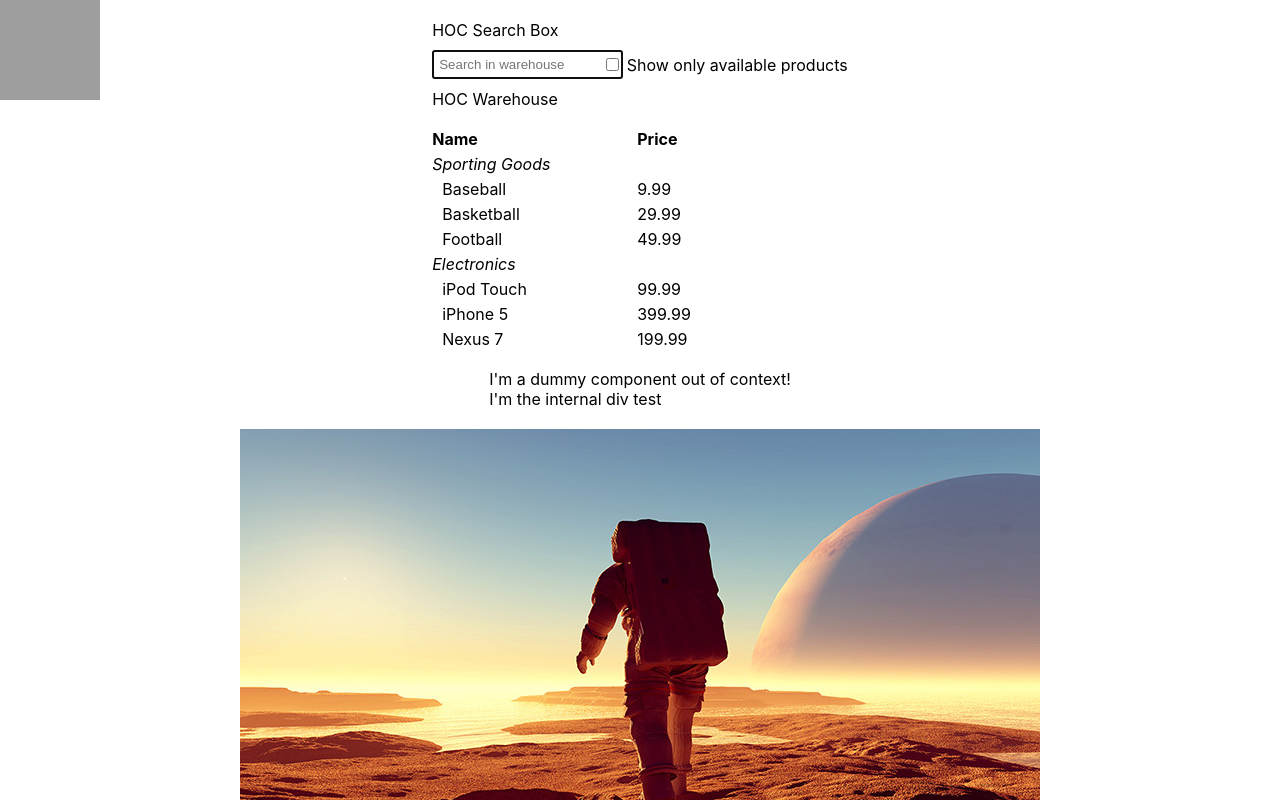
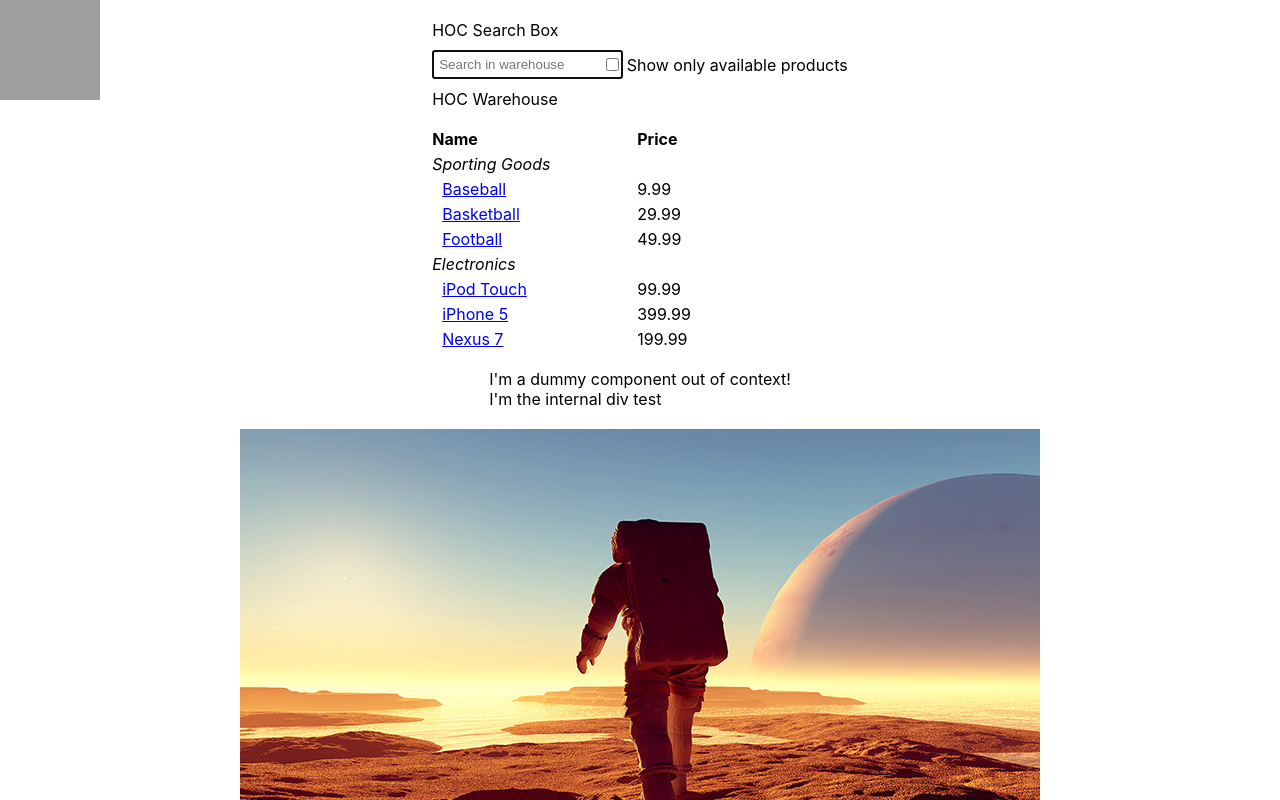
Before and after one commit to emilioSp/thinking-in-react, a React (Create React App) app: page / in a window 1280 px wide. Shown: the top 800 px of the page. Built offline with nearby package versions, Linux system fonts and the light colour scheme; grey boxes are pictures that could not be loaded.

Commit message:
React Router

```diff
--- a/package.json
+++ b/package.json
@@ -8,6 +8,7 @@
     "@testing-library/user-event": "^12.1.10",
     "react": "^17.0.1",
     "react-dom": "^17.0.1",
+    "react-router-dom": "^5.2.0",
     "react-scripts": "4.0.0",
     "web-vitals": "^0.2.4"
   },
--- a/src/App.js
+++ b/src/App.js
@@ -10,6 +10,7 @@ import React, { useState } from 'react';
 import { MouseTrackerCloneElement } from './CloneElement';
 import { MouseTrackerRenderProps } from './RenderProps';
 import { UnControlledSearch } from './UnControlledSearch';
+import { BrowserRouter } from 'react-router-dom';
 
 function App(props) {
   const [visibleModal, setVisibleModal] = useState(false);
@@ -21,7 +22,9 @@ function App(props) {
     <>
       <div className="App">
         <WarehouseProvider>
-          <Warehouse/>
+          <BrowserRouter>
+            <Warehouse/>
+          </BrowserRouter>
         </WarehouseProvider>
         <Dummy/>
         <LazyResponsiveImg/>
--- /dev/null
+++ b/src/ProductDetails.js
@@ -0,0 +1,6 @@
+export const ProductDetails = ({ product }) =>
+  <>
+    <h1>{product.name}</h1>
+    <h2>{product.price}</h2>
+    <h3>{product.inStock ? 'In stock' : 'Out of stock'}</h3>
+  </>;
--- a/src/ProductItem.js
+++ b/src/ProductItem.js
@@ -1,13 +1,14 @@
 import React from 'react';
+import { Link } from 'react-router-dom';
 
-function ProductItem(props) {
+function ProductItem({ product }) {
   return (
     <>
       <div style={{paddingLeft: '10px'}}>
-        {props.name}
+        <Link to={`/product/${product.id}`}>{product.name}</Link>
       </div>
       <div>
-        {props.price}
+        {product.price}
       </div>
     </>
   )
--- a/src/ResponsiveImg.js
+++ b/src/ResponsiveImg.js
@@ -1,9 +1,9 @@
 export const ResponsiveImg = () =>
  <div>
    <picture>
-    <source media="(min-width:1600px)" srcSet="welcome01-1600.jpg"/>
-    <source media="(min-width:800px)" srcSet="welcome01-800.jpg"/>
-    <img src="welcome01-400.jpg" alt="Welcome" />
+    <source media="(min-width:1600px)" srcSet="/welcome01-1600.jpg"/>
+    <source media="(min-width:800px)" srcSet="/welcome01-800.jpg"/>
+    <img src="/welcome01-400.jpg" alt="Welcome" />
   </picture>
 </div>
 
--- a/src/Warehouse.js
+++ b/src/Warehouse.js
@@ -3,11 +3,27 @@ import { Search } from './Search';
 import { WarehouseList } from './WarehouseList';
 import { WarehouseContext } from './WarehouseContext';
 import { Header } from './Header';
+import { Switch, Route, useParams, useHistory } from 'react-router-dom';
+import { ProductDetails } from './ProductDetails';
 
 const SearchWithHeader = Header('Search Box')(Search);
 const WarehouseWithHeader = Header('Warehouse')(WarehouseList);
 
-export const Warehouse = props => {
+const ProductDetailsWithRouter = () => {
+  const { state: { warehouse } } = useContext(WarehouseContext);
+  const { id } = useParams();
+  const history = useHistory();
+
+  if (warehouse.length === 0) return null; // prevent errors when warehouse is not yet in the context
+
+  const product = warehouse.map(w => w.products).flat().find(p => p.id === parseInt(id));
+  return <>
+    <ProductDetails product={product}></ProductDetails>
+    <button onClick={() => history.goBack()}>Go back</button>
+  </>
+}
+
+export const Warehouse = () => {
   const {state, dispatch} = useContext(WarehouseContext);
 
   function handleFilterTextChange(e) {
@@ -23,6 +39,8 @@ export const Warehouse = props => {
     })
   }
   return <div>
+      <Switch>
+        <Route exact path={'/'}>
           <SearchWithHeader
             filterText={state.filterText}
             filterOnlyInWareHouse={state.filterOnlyInStock}
@@ -32,5 +50,10 @@ export const Warehouse = props => {
             warehouse={state.warehouse}
             filterText={state.filterText}
             filterOnlyInWareHouse={state.filterOnlyInStock}/>
+        </Route>
+        <Route exact path={'/product/:id'}>
+          <ProductDetailsWithRouter/>
+        </Route>
+      </Switch>
   </div>
 }
--- a/src/WarehouseContext.js
+++ b/src/WarehouseContext.js
@@ -2,12 +2,12 @@ import React, { useReducer, useEffect } from 'react';
 import PropTypes from 'prop-types';
 
 const productsFromServer = [
-  {category: "Sporting Goods", price: 9.99, stocked: true, name: "Baseball"},
-  {category: "Electronics", price: 99.99, stocked: true, name: "iPod Touch"},
-  {category: "Sporting Goods", price: 29.99, stocked: false, name: "Basketball"},
-  {category: "Electronics", price: 399.99, stocked: false, name: "iPhone 5"},
-  {category: "Sporting Goods", price: 49.99, stocked: true, name: "Football"},
-  {category: "Electronics", price: 199.99, stocked: true, name: "Nexus 7"}
+  {category: "Sporting Goods", price: 9.99, stocked: true, name: "Baseball", id: 1},
+  {category: "Electronics", price: 99.99, stocked: true, name: "iPod Touch", id: 2},
+  {category: "Sporting Goods", price: 29.99, stocked: false, name: "Basketball", id: 3},
+  {category: "Electronics", price: 399.99, stocked: false, name: "iPhone 5", id: 4},
+  {category: "Sporting Goods", price: 49.99, stocked: true, name: "Football", id: 5},
+  {category: "Electronics", price: 199.99, stocked: true, name: "Nexus 7", id: 6}
 ];
 
 const initialState = {
@@ -17,7 +17,7 @@ const initialState = {
 }
 
 
-export const WarehouseContext = React.createContext(null);
+export const WarehouseContext = React.createContext(initialState);
 
 export const WarehouseProvider = props => {
   const [state, dispatch] = useReducer((state, action) => {
@@ -47,7 +47,8 @@ export const WarehouseProvider = props => {
       categories[product.category].products.push({
         name: product.name,
         inStock: product.stocked,
-        price: product.price
+        price: product.price,
+        id: product.id
       });
 
       return categories;
--- a/src/WarehouseList.js
+++ b/src/WarehouseList.js
@@ -24,7 +24,7 @@ export function WarehouseList(props) {
       {filteredWareHouse.map(w =>
         w.products.length > 0 &&
         [<ProductCategory key={w.category} category={w.category}/>,
-          w.products.map(p => <ProductItem key={p.name} name={p.name} price={p.price}/>)]
+          w.products.map(p => <ProductItem key={p.name} product={p}/>)]
       )}
     </div>
   )
```
Also changed, not shown: 1 other file (tests, documents, lock files or other folders). Lines whose indentation alone changed are shown as unchanged.
